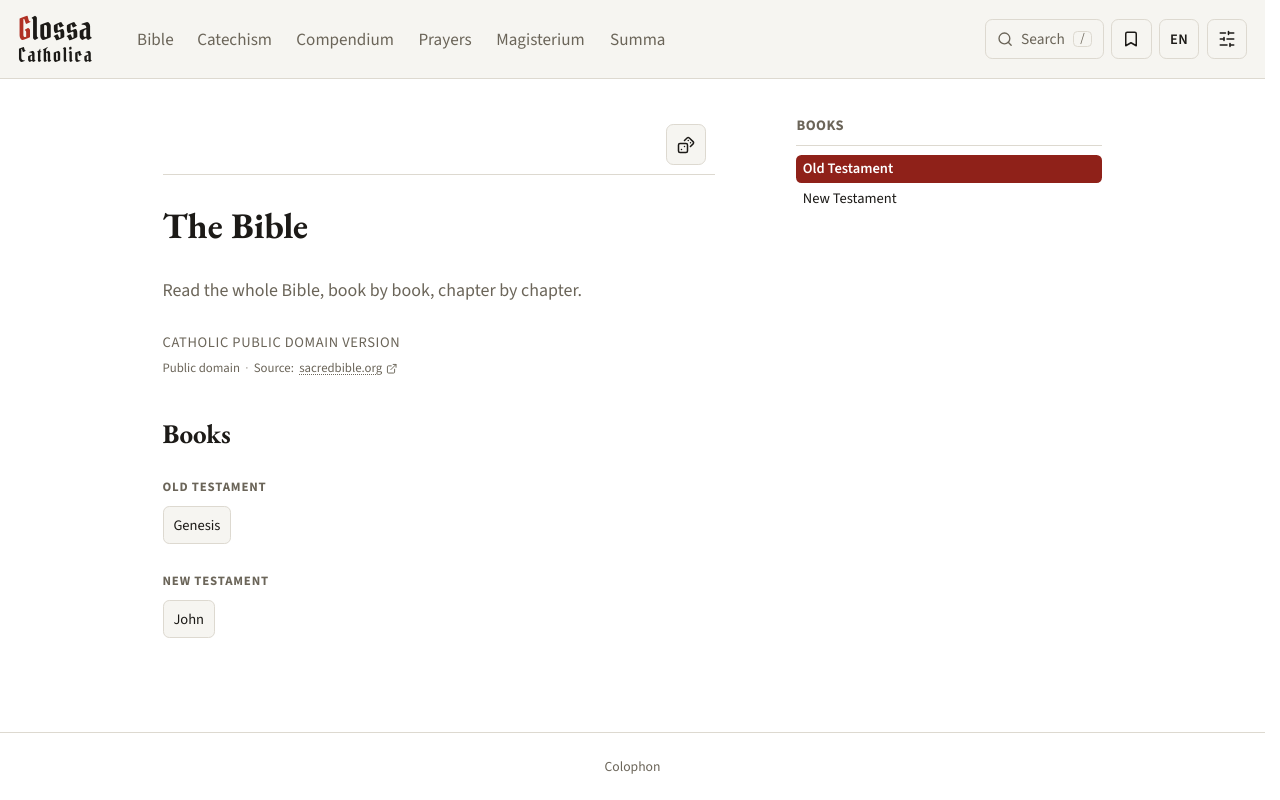
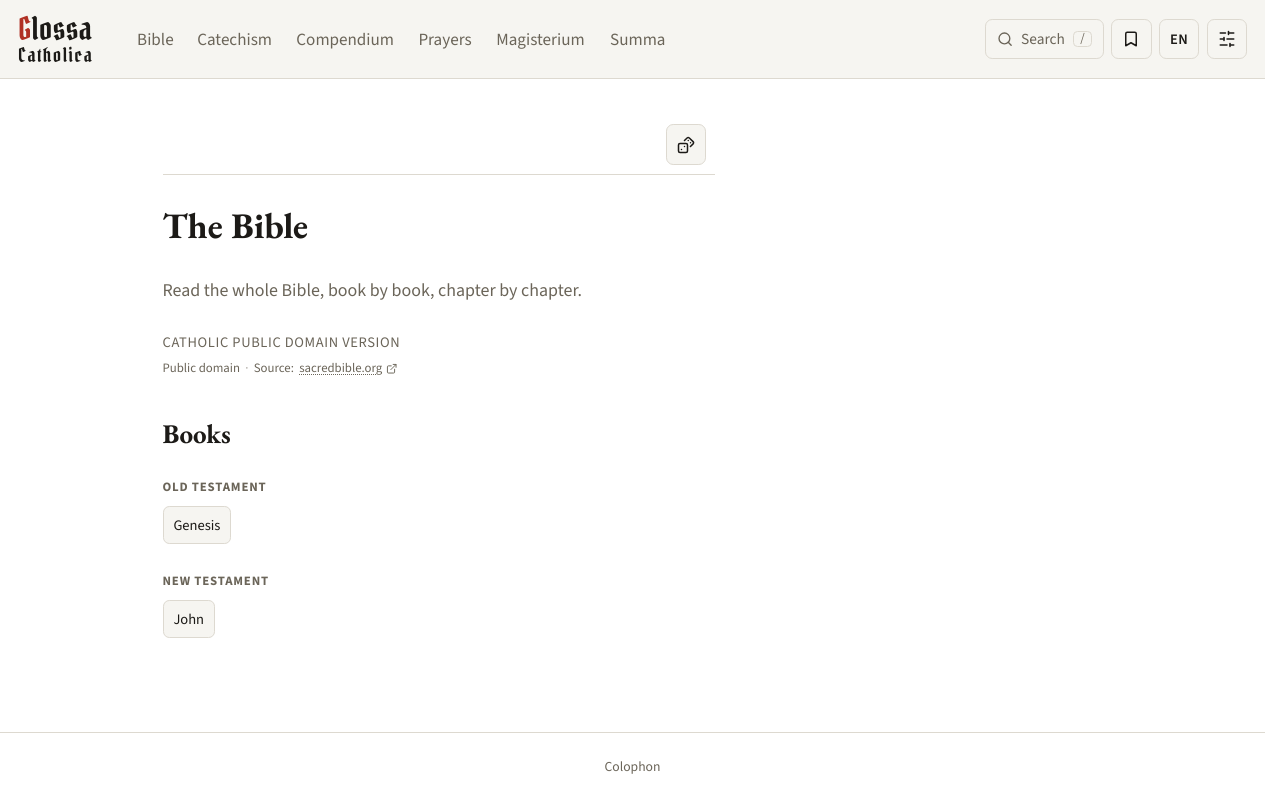
Before and after one commit to danisztls/glossa, a SvelteKit app in the folder site/: page /bible in a window 1280 px wide. Built offline with nearby package versions, Linux system fonts and the light colour scheme.

Commit message:
site: the Bible's index drops the two-row sidebar and keeps the grid, since an index that fits the viewport has nothing to navigate

```diff
--- a/site/src/lib/components/BookChapterPicker.svelte
+++ b/site/src/lib/components/BookChapterPicker.svelte
@@ -433,14 +433,7 @@
 
 {#snippet groups()}
 	{#each testaments as group (group.key)}
-		<!-- A fragment target for `/scriptura`'s own sidebar, which lists these
-		     two divisions and spies on them as the page scrolls. Only in
-		     `'grid'`: that is the sole variant ever rendered on a page carrying
-		     such a sidebar, and the reading route mounts `'sidebar'` and
-		     `'panel'` at once — so an unconditional id would sit in the
-		     document twice, the collision `book-btn-` already puts the variant
-		     in its own id to avoid. -->
-		<section class="testament" id={variant === 'grid' ? `toc-${group.key}` : undefined}>
+		<section class="testament">
 			<h3>{t(`bible.testament.${group.key}`)}</h3>
 			<ul class="book-grid" class:sidebar={variant === 'sidebar'}>
 				{#each group.books as book (book.osis)}
--- a/site/src/routes/bible/+page.svelte
+++ b/site/src/routes/bible/+page.svelte
@@ -29,23 +29,11 @@
 	import CopyrightNotice from '$lib/components/CopyrightNotice.svelte';
 	import { getWork } from '$lib/corpus';
 	import BookChapterPicker from '$lib/components/BookChapterPicker.svelte';
-	import IndexSidebarToc from '$lib/components/IndexSidebarToc.svelte';
 	import ReadingBar from '$lib/components/ReadingBar.svelte';
 	import { t } from '$lib/i18n.svelte';
 
 	const workId = $derived(content.workIdFor('bible'));
 	const work = $derived(workId ? getWork(workId) : undefined);
-
-	/* The book list's two divisions, which is the whole of this index's
-	   structure — `BookChapterPicker` prints these headings and, in its `'grid'`
-	   variant, gives them these ids. Written out rather than read off the
-	   picker because the corpus knows of no grouping finer than the testament
-	   (`CanonicalBook` carries an order and nothing else), so there is no tree
-	   here for `indexSidebarItems` to walk the way the Catechism's index has. */
-	const sidebarItems = $derived([
-		{ href: '#toc-ot', label: t('bible.testament.ot') },
-		{ href: '#toc-nt', label: t('bible.testament.nt') }
-	]);
 </script>
 
 <svelte:head>
@@ -76,28 +64,23 @@
 		{/if}
 	</div>
 	<!--
-		THE SAME SHELL EVERY OTHER LIBRARY INDEX WEARS, and until now the one
-		this route did not. `/catechismus`, `/compendium` and `/summa` are all
-		`.reading-layout` with a sidebar; this page was a bare
-		`.content-column`. Above 80rem that grid centres the text column and the
-		aside AS A UNIT (app.css), so a page without one drew its column half an
-		aside-plus-gutter further along — and moving between `/scriptura` and any
-		chapter under it, which IS a `.reading-layout`, slid the whole page
-		sideways under the reader.
+		AND NO SIDEBAR IN THE SECOND TRACK, deliberately. `.reading-layout` is
+		here for its geometry alone: above 80rem it centres the reading column
+		and the aside AS A UNIT (app.css), so a page laid out without it drew
+		its column half an aside-plus-gutter further along, and moving between
+		`/scriptura` and any chapter under it — which IS a `.reading-layout` —
+		slid the whole page sideways under the reader. The grid declares both
+		tracks whether or not anything occupies the second, so the column sits
+		where every other reading route puts it with no element here at all.
 
-		Two rows is the whole of this index's structure, and enough: seventy-three
-		books is a long page, and skipping forty-six of them to reach the New
-		Testament is the one jump it has to offer. `IndexSidebarToc` spies on the
-		fragments, so the row also says which testament is on screen.
-
-		Guarded on `workId` like the list it points at — the empty grid track
-		stays either way, so the column does not move when there is no corpus.
+		The three sibling indexes fill that track because each has a table of
+		contents worth carrying alongside a long scroll. This one has no such
+		tree — the corpus knows no grouping of books finer than the testament
+		(`CanonicalBook` is an order and nothing else) — and the two rows that
+		amounts to were offered here until 2026-08-28: a jump to the New
+		Testament, on the one index short enough to need no jumping. A sidebar
+		with nothing to navigate is furniture, so this track stays empty.
 	-->
-	{#if workId}
-		<aside class="index-aside">
-			<IndexSidebarToc heading={t('bible.landing.books')} items={sidebarItems} />
-		</aside>
-	{/if}
 </div>
 
 <style>
```
